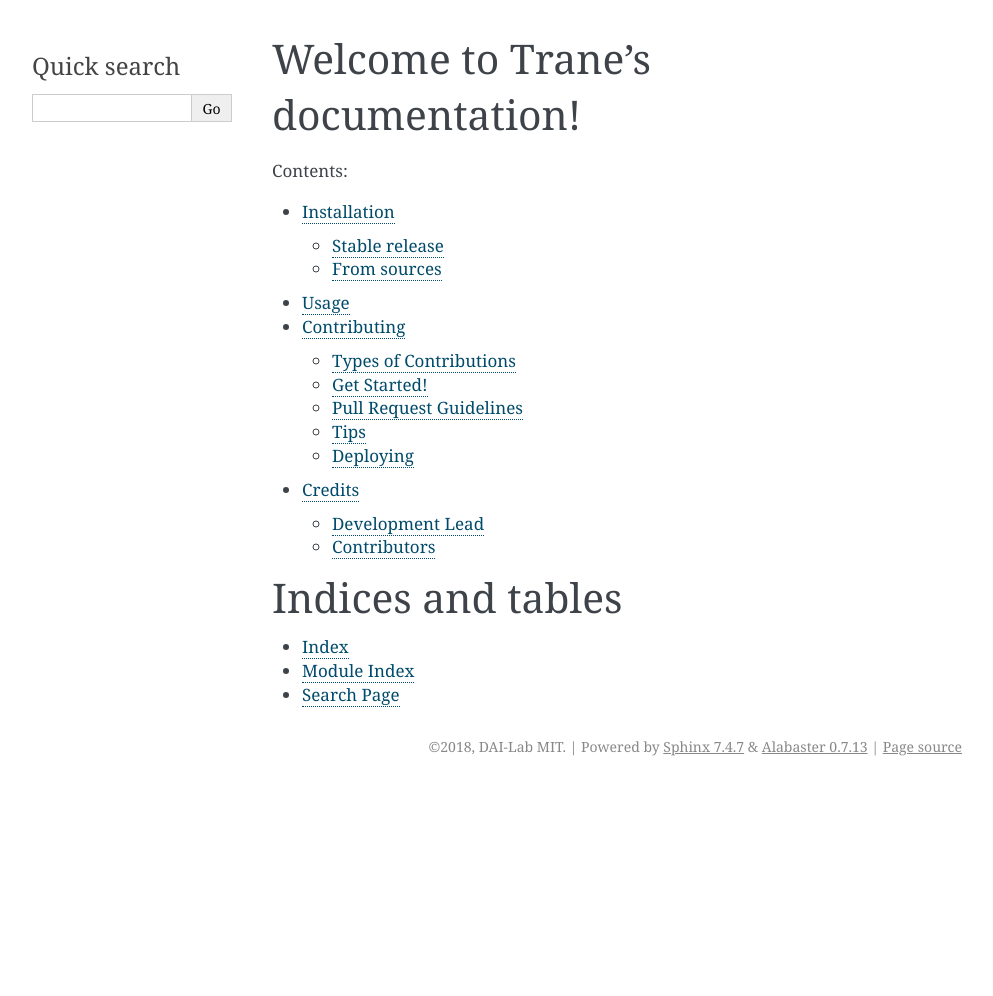
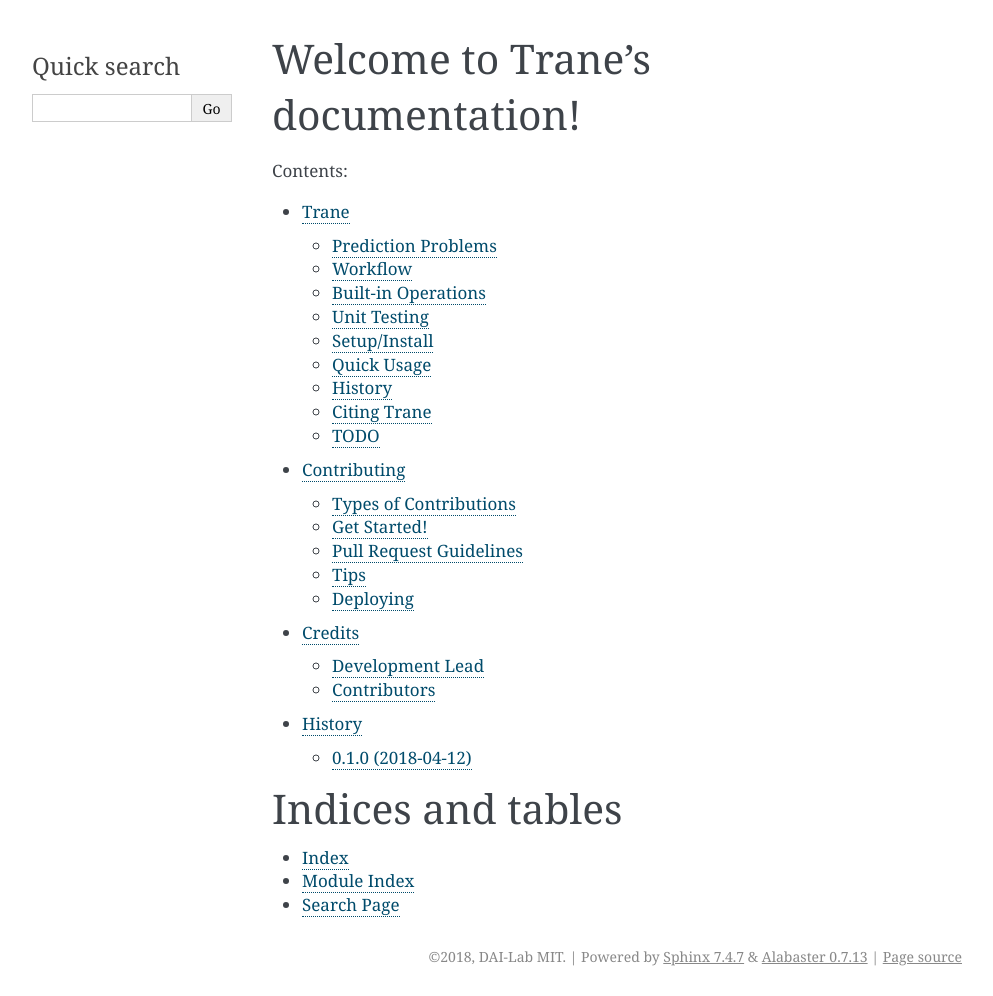
Before and after one commit to trane-dev/Trane, a Sphinx documentation site: the page built from docs/index.rst, in a window 1280 px wide. Shown: the whole page, without its empty margins (148-1141 px from the left). Built offline with Sphinx 7.4.7, drawn with Linux system fonts in a browser that asks for light colours; pages that are not in the unit, such as notebooks, are missing from menus; before the commit the page ends 900 px from its top, so only the background shows below that.

Commit message:
update docs

```diff
--- a/docs/conf.py
+++ b/docs/conf.py
@@ -33,7 +33,8 @@ sys.path.insert(0, os.path.abspath('..'))
 # ones.
 extensions = ['sphinx.ext.autodoc',
     'sphinx.ext.viewcode',
-    'sphinx.ext.githubpages']
+    'sphinx.ext.githubpages',
+    'm2r']
 
 # Add any paths that contain templates here, relative to this directory.
 templates_path = ['_templates']
@@ -41,8 +42,8 @@ templates_path = ['_templates']
 # The suffix(es) of source filenames.
 # You can specify multiple suffix as a list of string:
 #
-# source_suffix = ['.rst', '.md']
-source_suffix = '.rst'
+source_suffix = ['.rst', '.md']
+# source_suffix = '.rst'
 
 # The master toctree document.
 master_doc = 'index'
--- a/docs/history.rst
+++ b/docs/history.rst
@@ -1 +1 @@
-.. include:: ../HISTORY.rst
+.. mdinclude:: ../HISTORY.md
--- a/docs/index.rst
+++ b/docs/index.rst
@@ -11,9 +11,7 @@ Welcome to Trane's documentation!
    :caption: Contents:
 
    readme
-   installation
-   usage
-   modules
+   _modules/trane
    contributing
    authors
    history
--- a/docs/readme.rst
+++ b/docs/readme.rst
@@ -1 +1 @@
-.. include:: ../README.rst
+.. mdinclude:: ../README.md
--- a/requirements_dev.txt
+++ b/requirements_dev.txt
@@ -7,6 +7,7 @@ watchdog>=0.8.3
 Sphinx>=1.7.1
 recommonmark>=0.4.0
 sphinx_rtd_theme>=0.2.4
+m2r>=0.2.0
 
 # testing
 mock
```
Also changed, not shown: docs/installation.rst (deleted, +0 -51 lines), docs/usage.rst (deleted, +0 -7 lines), 1 other file.
